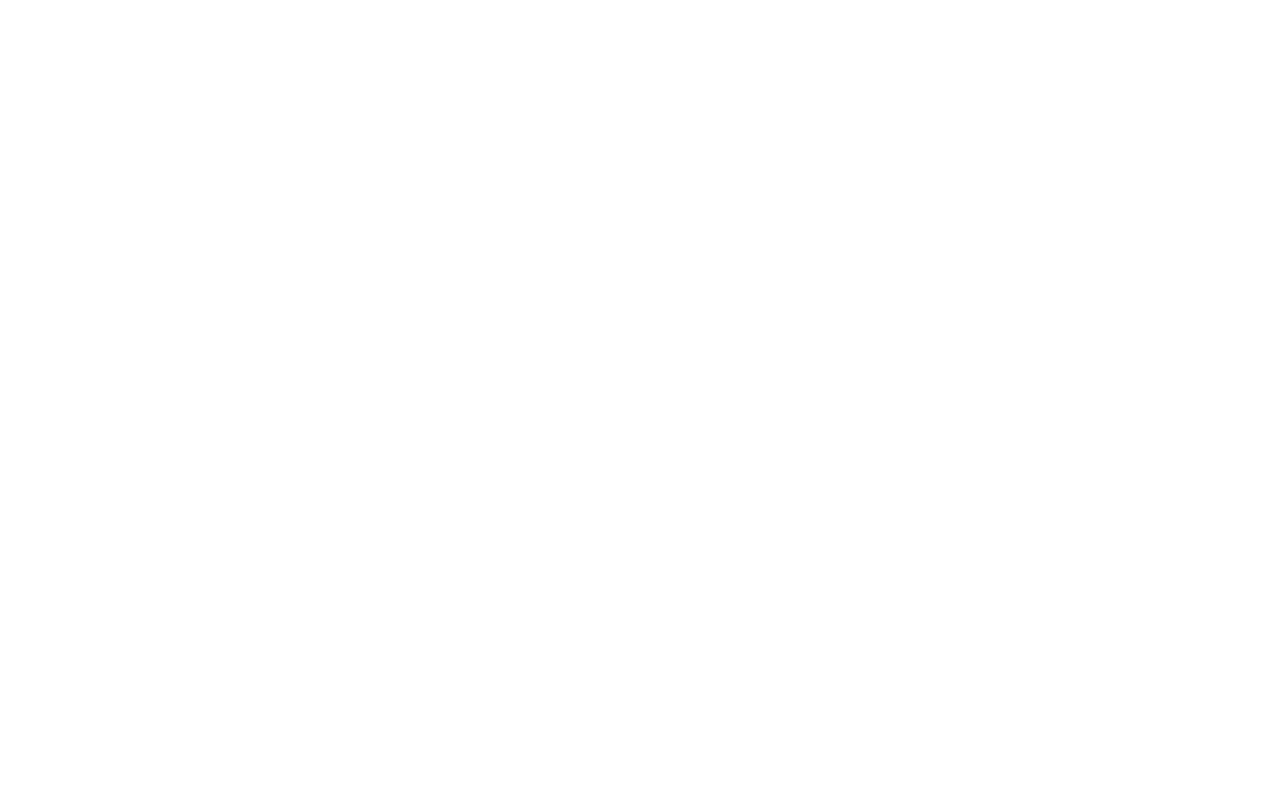
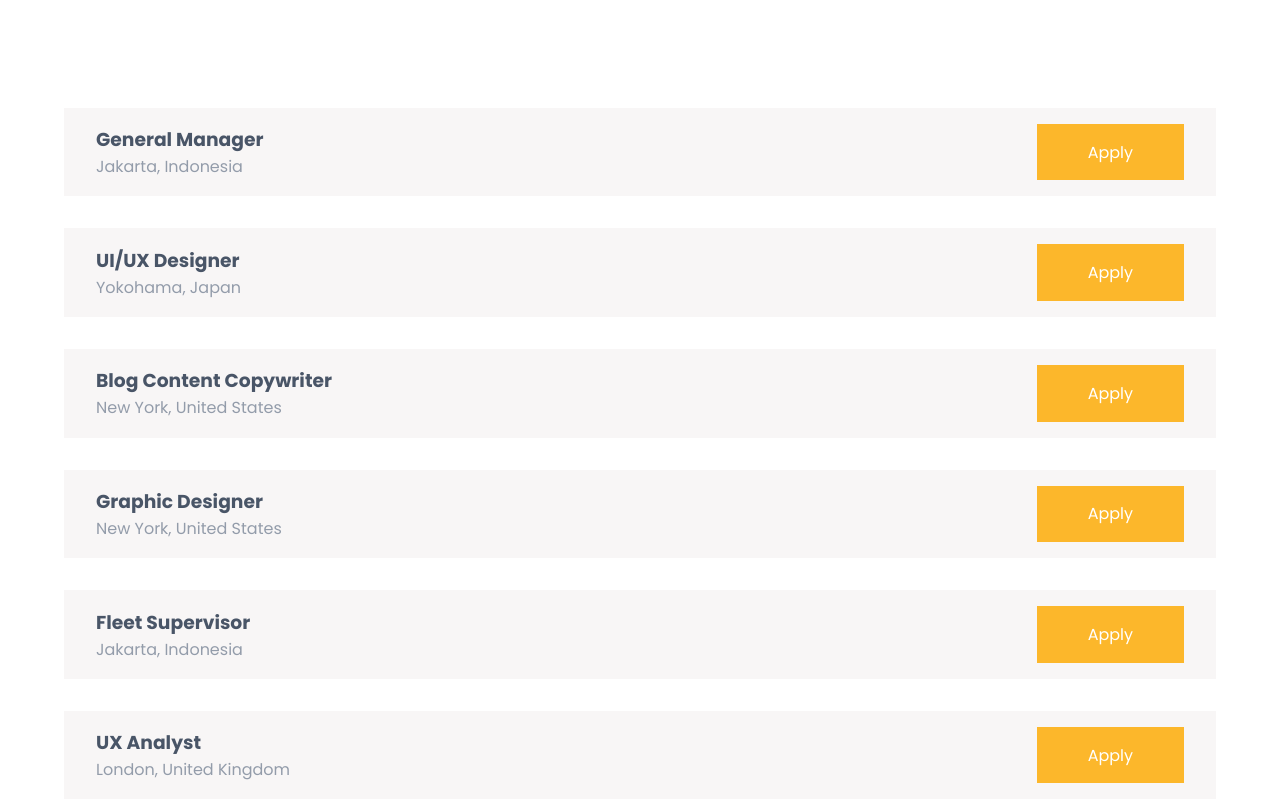
Before and after one commit to AbderrahmaneFadili/scoot-multi-pages-react, a React (Create React App) app: page /careers in a window 1280 px wide. Shown: the part 1720-2520 px from the top of the page. Before the commit the page ends 1780 px from the top, so only its background shows below. Built offline with nearby package versions, Linux system fonts and the light colour scheme.

Commit message:
Finishing the work

```diff
--- a/src/pages/About/OurValues.jsx
+++ b/src/pages/About/OurValues.jsx
@@ -27,6 +27,7 @@ const OurValues = () => {
       <div className="our-values__cards">
         {ouValuesCards.map((card, i) => (
           <Card
+            key={i.toString()}
             title={card.title}
             description={card.description}
             pictureSrc={card.src}
--- a/src/pages/Careers/Careers.jsx
+++ b/src/pages/Careers/Careers.jsx
@@ -2,6 +2,9 @@ import React from "react";
 import Header from "../../components/Header/Header";
 import CareersHero from "./CareersHero";
 import JoinUs from "./JoinUs";
+import JobPositions from "./JobPositions";
+import SignUp from "../../components/SignUp/SignUp";
+import Footer from "../../components/Footer/Footer";
 
 const Careers = () => {
   return (
@@ -9,6 +12,9 @@ const Careers = () => {
       <Header title="Careers" />
       <CareersHero />
       <JoinUs />
+      <JobPositions />
+      <SignUp />
+      <Footer />
     </main>
   );
 };
--- /dev/null
+++ b/src/pages/Careers/JobPositions.css
@@ -0,0 +1,62 @@
+/* Variables */
+:root {
+  /* Typography */
+  --font-family: "Poppins", sans-serif;
+  --font-size: 16px;
+
+  /* Colors */
+  --dim-grey: #939caa;
+  --yellow-color: #fcb72b;
+  --white-color: #fff;
+  --dark-blue-color: #333a44;
+  --blue-color: #495567;
+  --light-yellow-color: #fff4df;
+  --light-grey: #d4e1f8;
+}
+
+.job-positions {
+  padding: 3rem 0;
+}
+
+.job-positions__container {
+  max-width: 90%;
+  width: 100%;
+  margin: 0 auto;
+}
+
+.job-positions__job {
+  background-color: var(--light-grey);
+  padding: 1rem 2rem;
+  margin-bottom: 2rem;
+  display: flex;
+  justify-content: center;
+  align-items: center;
+  flex-direction: column;
+}
+
+.job-positions__job .job-positions__job__content {
+  display: flex;
+  justify-content: center;
+  align-items: center;
+  flex-direction: column;
+}
+
+.job__title {
+  color: var(--blue-color);
+}
+
+.job__position {
+  color: var(--dim-grey);
+}
+
+@media screen and (min-width: 793px) {
+  .job-positions__job {
+    flex-direction: row;
+    justify-content: space-between;
+  }
+
+  .job-positions__job .job-positions__job__content {
+    justify-content: initial;
+    align-items: initial;
+  }
+}
--- /dev/null
+++ b/src/pages/Careers/JobPositions.jsx
@@ -0,0 +1,65 @@
+import React from "react";
+import Button from "../../components/Button/Button";
+import "./JobPositions.css";
+
+const JobPositions = () => {
+  return (
+    <section className="job-positions">
+      <div className="job-positions__container">
+        <div className="job-positions__job">
+          <div className="job-positions__job__content">
+            <h3 className="job__title">General Manager</h3>
+
+            <p className="job__position">Jakarta, Indonesia</p>
+          </div>
+
+          <Button type="primary">Apply</Button>
+        </div>
+
+        <div className="job-positions__job">
+          <div className="job-positions__job__content">
+            <h3 className="job__title">UI/UX Designer</h3>
+            <p className="job__position">Yokohama, Japan</p>
+          </div>
+
+          <Button type="primary">Apply</Button>
+        </div>
+
+        <div className="job-positions__job">
+          <div className="job-positions__job__content">
+            <h3 className="job__title">Blog Content Copywriter</h3>
+            <p className="job__position">New York, United States</p>
+          </div>
+          <Button type="primary">Apply</Button>
+        </div>
+
+        <div className="job-positions__job">
+          <div className="job-positions__job__content">
+            <h3 className="job__title">Graphic Designer</h3>
+            <p className="job__position">New York, United States</p>
+          </div>
+
+          <Button type="primary">Apply</Button>
+        </div>
+
+        <div className="job-positions__job">
+          <div className="job-positions__job__content">
+            <h3 className="job__title">Fleet Supervisor</h3>
+            <p className="job__position">Jakarta, Indonesia</p>
+          </div>
+          <Button type="primary">Apply</Button>
+        </div>
+
+        <div className="job-positions__job">
+          <div className="job-positions__job__content">
+            <h3 className="job__title">UX Analyst</h3>
+            <p className="job__position">London, United Kingdom</p>
+          </div>
+          <Button type="primary">Apply</Button>
+        </div>
+      </div>
+    </section>
+  );
+};
+
+export default JobPositions;
--- a/src/pages/Location/CityListing.css
+++ b/src/pages/Location/CityListing.css
@@ -27,23 +27,18 @@
   position: relative;
 }
 
-.question {
+.city-listing__container .question {
   font-size: 3rem;
   font-weight: 600;
   text-align: center;
   margin-bottom: 1rem;
 }
 
-.answer {
+.city-listing__container .answer {
   margin: 3rem 0;
   text-align: center;
   line-height: 2;
   font-size: 1.2rem;
-}
-
-.message-us__btn {
-  position: absolute;
-  right: 0;
 }
 
 @media screen and (min-width: 992px) {
@@ -67,4 +62,9 @@
     margin-right: auto;
     margin-left: 3rem;
   }
+
+  .message-us__btn {
+    position: absolute;
+    right: 0;
+  }
 }
```
